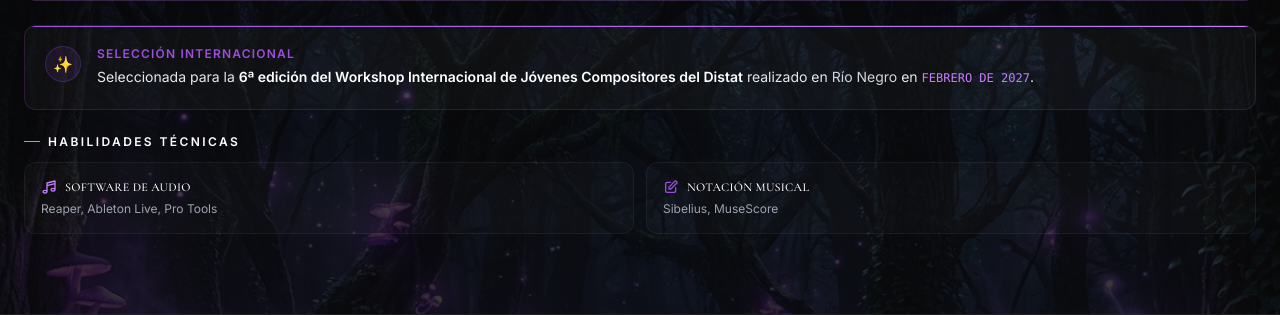
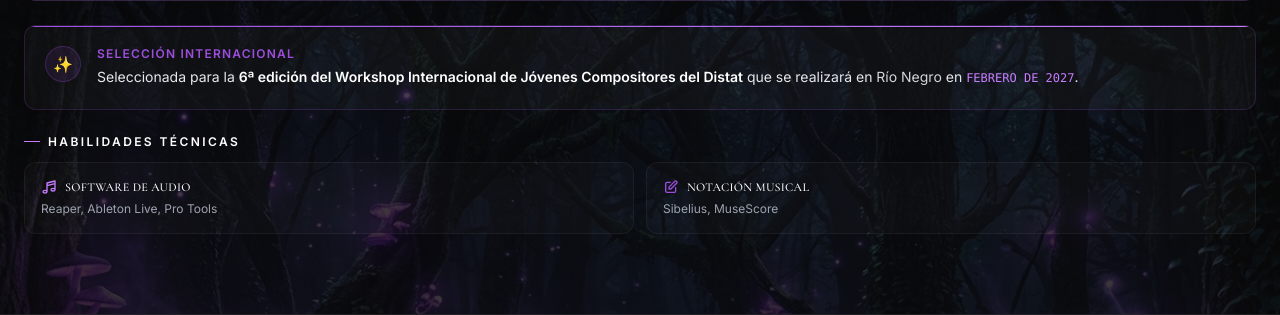
Before and after one commit to micaarguello98-dot/Portfolio-Camila-Miszka-Pascuali, a Flask app: page /about in a window 1280 px wide. Shown: the part 830-1145 px from the top of the page. Run offline with Flask 3, Linux system fonts and the light colour scheme; some libraries are stand-ins or nearby versions.

Commit message:
Update phrasing for Distat Workshop selection in Sobre mi

```diff
--- a/templates/about.html
+++ b/templates/about.html
@@ -114,7 +114,7 @@
         <div>
             <p class="text-neon-accent text-xs font-semibold uppercase tracking-widest mb-1">Selección Internacional</p>
             <p class="text-gray-200 text-sm leading-relaxed">
-                Seleccionada para la <strong class="text-white">6ª edición del Workshop Internacional de Jóvenes Compositores del Distat</strong> realizado en <span class="text-gray-300">Río Negro</span> en <span class="text-neon-pink font-mono text-xs uppercase">febrero de 2027</span>.
+                Seleccionada para la <strong class="text-white">6ª edición del Workshop Internacional de Jóvenes Compositores del Distat</strong> que se realizará en <span class="text-gray-300">Río Negro</span> en <span class="text-neon-pink font-mono text-xs uppercase">febrero de 2027</span>.
             </p>
         </div>
     </div>
```
